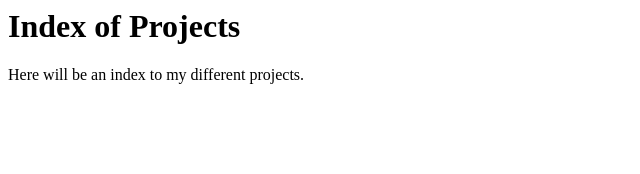
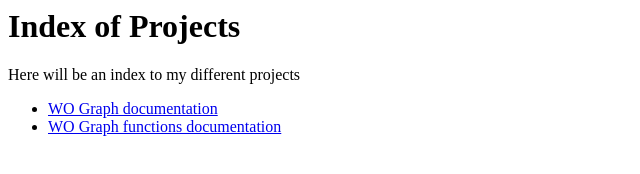
Before and after one commit to woudshoo/woudshoo.github.com, a plain HTML site: page index.html in a window 1280 px wide. Shown: the whole page, without its empty margins (0-640 px from the left). Drawn offline with Linux system fonts and the light colour scheme.

Commit message:
Testing links.

```diff
--- a/index.html
+++ b/index.html
@@ -5,7 +5,12 @@
 <body>
 <h1>Index of Projects</h1>
 
-Here will be an index to my different projects.
+Here will be an index to my different projects
+
+<ul>
+  <li><a href="wo-graph">WO Graph documentation</a></li>
+  <li><a href="wo-graph-functions">WO Graph functions documentation</a></li>
+</ul>
 
 </body>
 </html>
```
